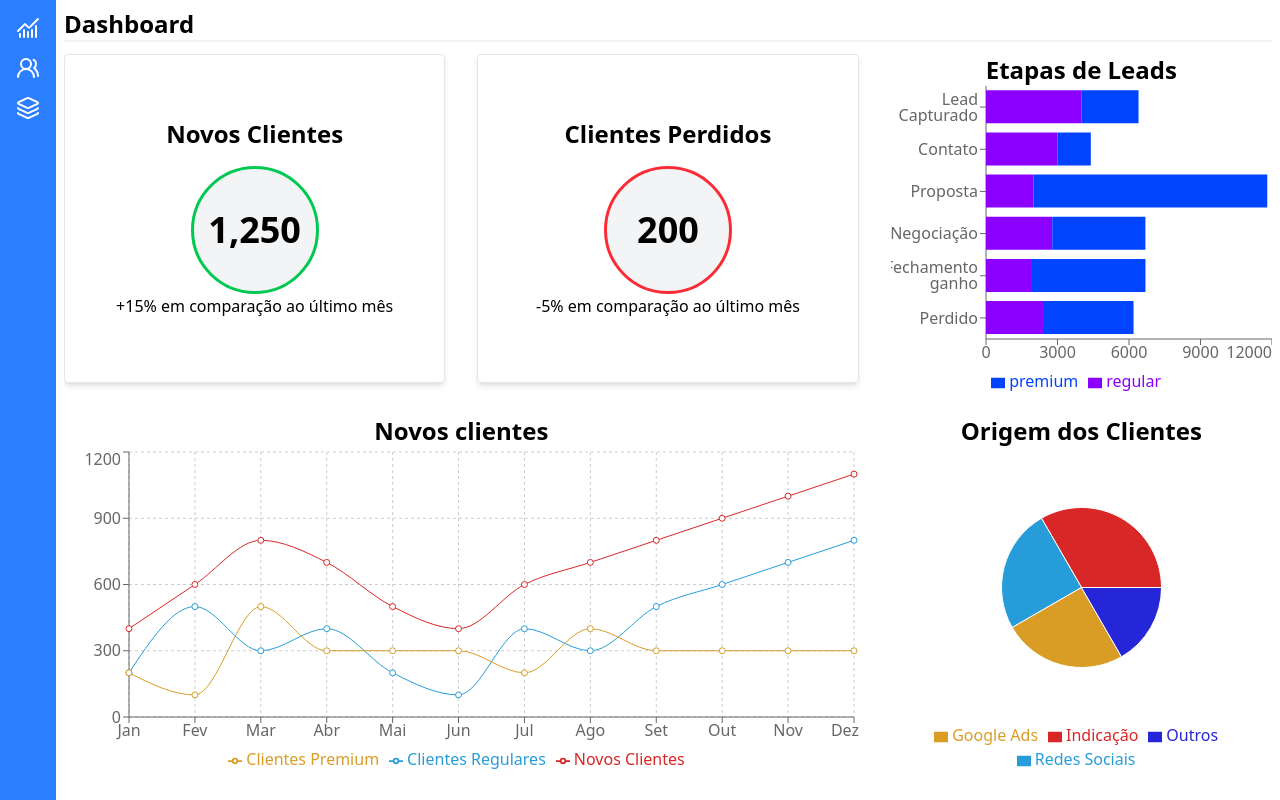
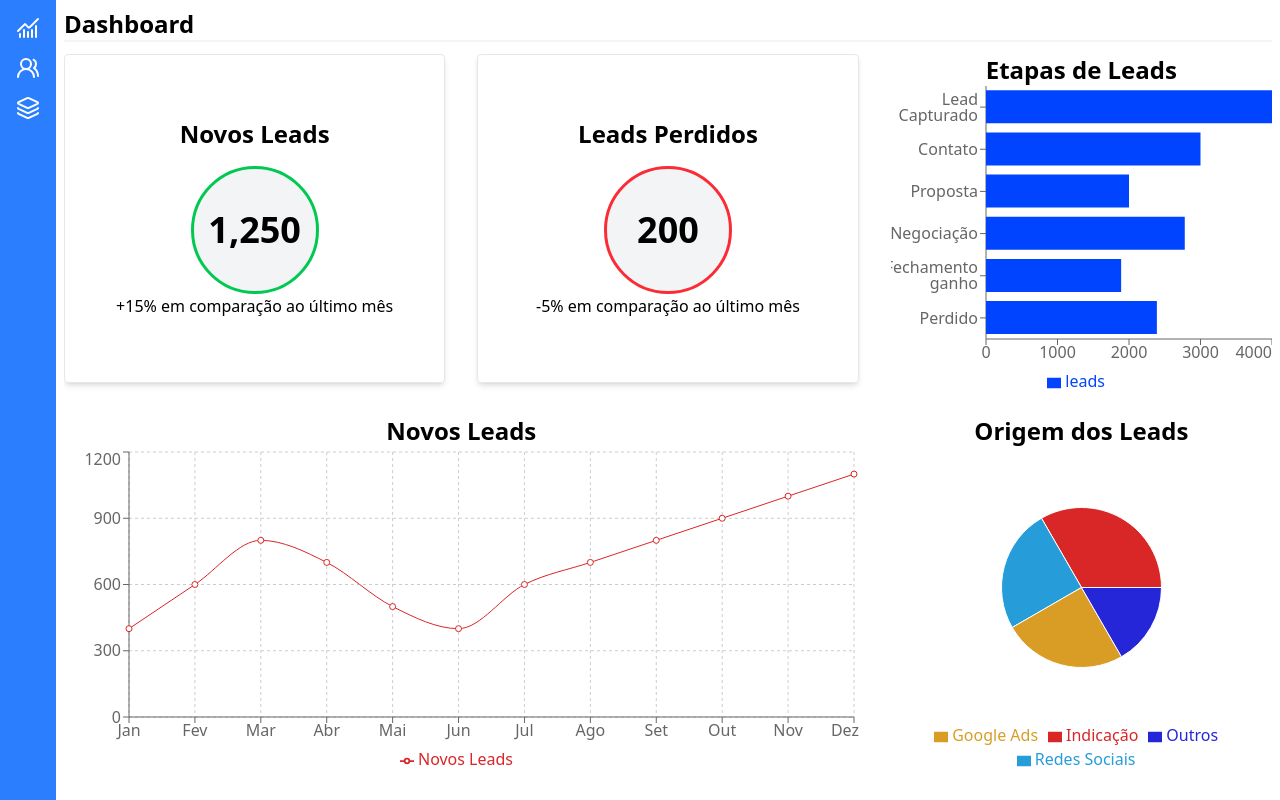
Before and after one commit to guilhermegodoydev/crm, a React (Vite) app in the folder client/: page / in a window 1280 px wide. Built offline with nearby package versions, Linux system fonts and the light colour scheme.

Commit message:
Alterando dados de clientes para leads

```diff
--- a/client/src/components/Card.jsx
+++ b/client/src/components/CardMetrica.jsx
@@ -1,5 +1,4 @@
-
-export default function Card({ titulo, valor, taxaCrescimento}) {
+export default function CardMetrica({ titulo, valor, taxaCrescimento}) {
 
     const positivo = taxaCrescimento >= 0;
     const crescimento = (positivo ? '+': '') + taxaCrescimento + '% em comparação ao último mês';
--- a/client/src/screens/Dashboard.jsx
+++ b/client/src/screens/Dashboard.jsx
@@ -1,35 +1,35 @@
 import { GraficoBarras, GraficoLinhas, GraficoPizza} from "../components/graficos";
-import Card from "../components/Card";
+import CardMetrica from "../components/CardMetrica";
 
 const dadosGraficoPizza = [
-    { id: 1, origem: 'Indicação', clientes: 400 },
-    { id: 2, origem: 'Redes Sociais', clientes: 300 },
-    { id: 3, origem: 'Google Ads', clientes: 300 },
-    { id: 4, origem: 'Outros', clientes: 200 },
+    { id: 1, origem: 'Indicação', leads: 400 },
+    { id: 2, origem: 'Redes Sociais', leads: 300 },
+    { id: 3, origem: 'Google Ads', leads: 300 },
+    { id: 4, origem: 'Outros', leads: 200 },
 ];
 
 const dadosGraficoLinha = [
-    { nome: "Jan", novosClientes: 400, regular: 200, premium: 200 },
-    { nome: "Fev", novosClientes: 600, regular: 500, premium: 100 },
-    { nome: "Mar", novosClientes: 800, regular: 300, premium: 500 },
-    { nome: "Abr", novosClientes: 700, regular: 400, premium: 300 },
-    { nome: "Mai", novosClientes: 500, regular: 200, premium: 300 },
-    { nome: "Jun", novosClientes: 400, regular: 100, premium: 300 },
-    { nome: "Jul", novosClientes: 600, regular: 400, premium: 200 },
-    { nome: "Ago", novosClientes: 700, regular: 300, premium: 400 },
-    { nome: "Set", novosClientes: 800, regular: 500, premium: 300 },
-    { nome: "Out", novosClientes: 900, regular: 600, premium: 300 },
-    { nome: "Nov", novosClientes: 1000, regular: 700, premium: 300 },
-    { nome: "Dez", novosClientes: 1100, regular: 800, premium: 300 },
+    { nome: "Jan", novosLeads: 400},
+    { nome: "Fev", novosLeads: 600},
+    { nome: "Mar", novosLeads: 800},
+    { nome: "Abr", novosLeads: 700},
+    { nome: "Mai", novosLeads: 500},
+    { nome: "Jun", novosLeads: 400},
+    { nome: "Jul", novosLeads: 600},
+    { nome: "Ago", novosLeads: 700},
+    { nome: "Set", novosLeads: 800},
+    { nome: "Out", novosLeads: 900},
+    { nome: "Nov", novosLeads: 1000},
+    { nome: "Dez", novosLeads: 1100},
 ];
 
 const dadosGraficoBarra = [
-    { id: 1, nome: 'Lead Capturado', regular: 4000, premium: 2400, },
-    { id: 2, nome: 'Contato', regular: 3000, premium: 1398, },
-    { id: 3, nome: 'Proposta', regular: 2000, premium: 9800, },
-    { id: 4, nome: 'Negociação', regular: 2780, premium: 3908, },
-    { id: 5, nome: 'Fechamento ganho', regular: 1890, premium: 4800, },
-    { id: 6, nome: 'Perdido', regular: 2390, premium: 3800, },
+    { id: 1, nome: 'Lead Capturado', leads: 4000},
+    { id: 2, nome: 'Contato', leads: 3000},
+    { id: 3, nome: 'Proposta', leads: 2000},
+    { id: 4, nome: 'Negociação', leads: 2780},
+    { id: 5, nome: 'Fechamento ganho', leads: 1890},
+    { id: 6, nome: 'Perdido', leads: 2390},
 ];
 
 export default function Dashboard() {
@@ -39,8 +39,8 @@ export default function Dashboard() {
             <hr className="border-1 border-gray-100 mb-3"/>
 
             <div className="grid grid-cols-3 grid-rows-2 gap-8 h-[88%]">
-                <Card titulo="Novos Clientes" valor="1,250" taxaCrescimento={15}/>
-                <Card titulo="Clientes Perdidos" valor="200" taxaCrescimento={-5}/>
+                <CardMetrica titulo="Novos Leads" valor="1,250" taxaCrescimento={15}/>
+                <CardMetrica titulo="Leads Perdidos" valor="200" taxaCrescimento={-5}/>
 
                 <GraficoBarras
                     className="col-span-1"
@@ -49,26 +49,23 @@ export default function Dashboard() {
                     layout="vertical"
                     eixoYKey="nome"
                     barras={[
-                        {id: "barra-clientes-regulares", dataKey: "regular", stackId: "a", fill: "#8c00ffff"},
-                        {id: "barra-clientes-premium", dataKey: "premium", stackId: "a", fill: "#0044ffff"}
+                        {id: "barra-leads", dataKey: "leads", stackId: "a", fill: "#0044ffff"}
                     ]}
                 />
 
                 <GraficoLinhas
                     className="col-span-2"
-                    titulo="Novos clientes"
+                    titulo="Novos Leads"
                     data={dadosGraficoLinha} eixoXKey="nome"
                     linhas={[
-                        {id: "linha-clientes", dataKey: "novosClientes", nomeLinha: "Novos Clientes"},
-                        {id: "linha-clientes-regular", dataKey: "regular", nomeLinha: "Clientes Regulares"},
-                        {id: "linha-clientes-premium", dataKey: "premium", nomeLinha: "Clientes Premium"}
+                        {id: "linha-leads", dataKey: "novosLeads", nomeLinha: "Novos Leads"}
                     ]}
                 />
 
                 <GraficoPizza
-                    titulo="Origem dos Clientes"
+                    titulo="Origem dos Leads"
                     data={dadosGraficoPizza}
-                    dataKey="clientes"
+                    dataKey="leads"
                     nameKey="origem"
                 />
             </div>
```
